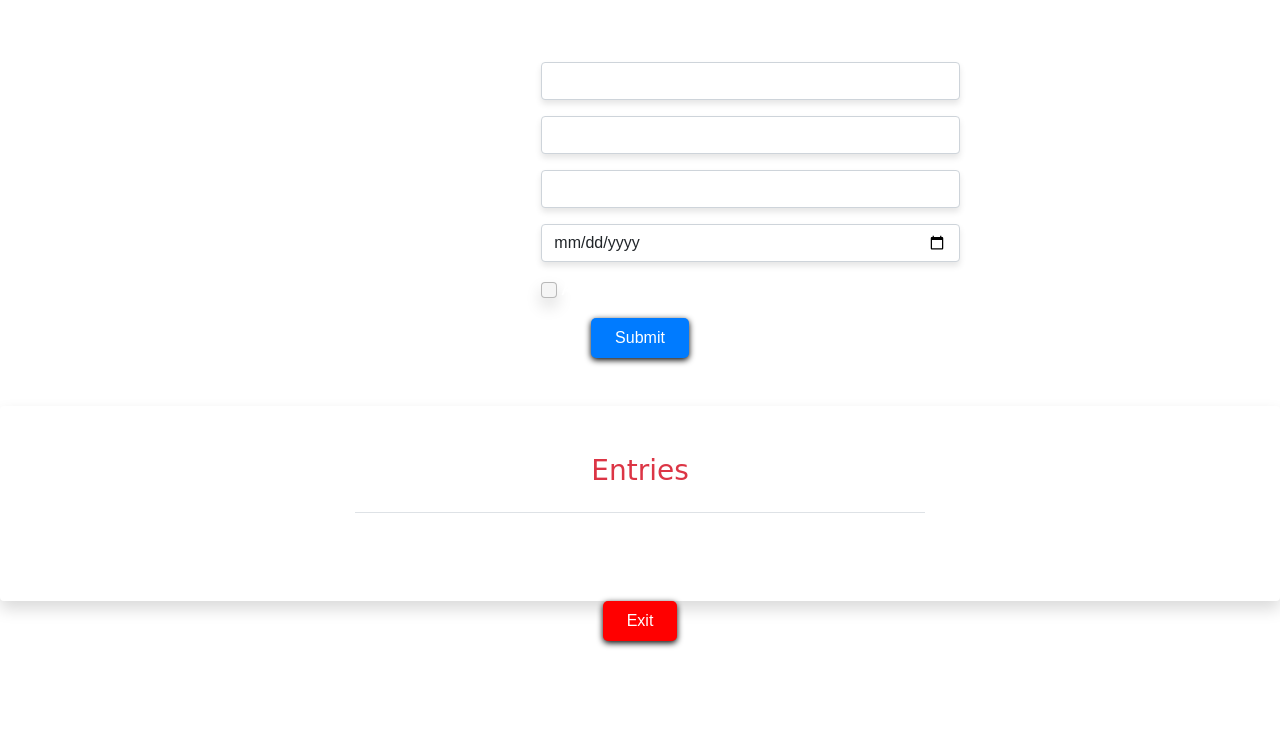
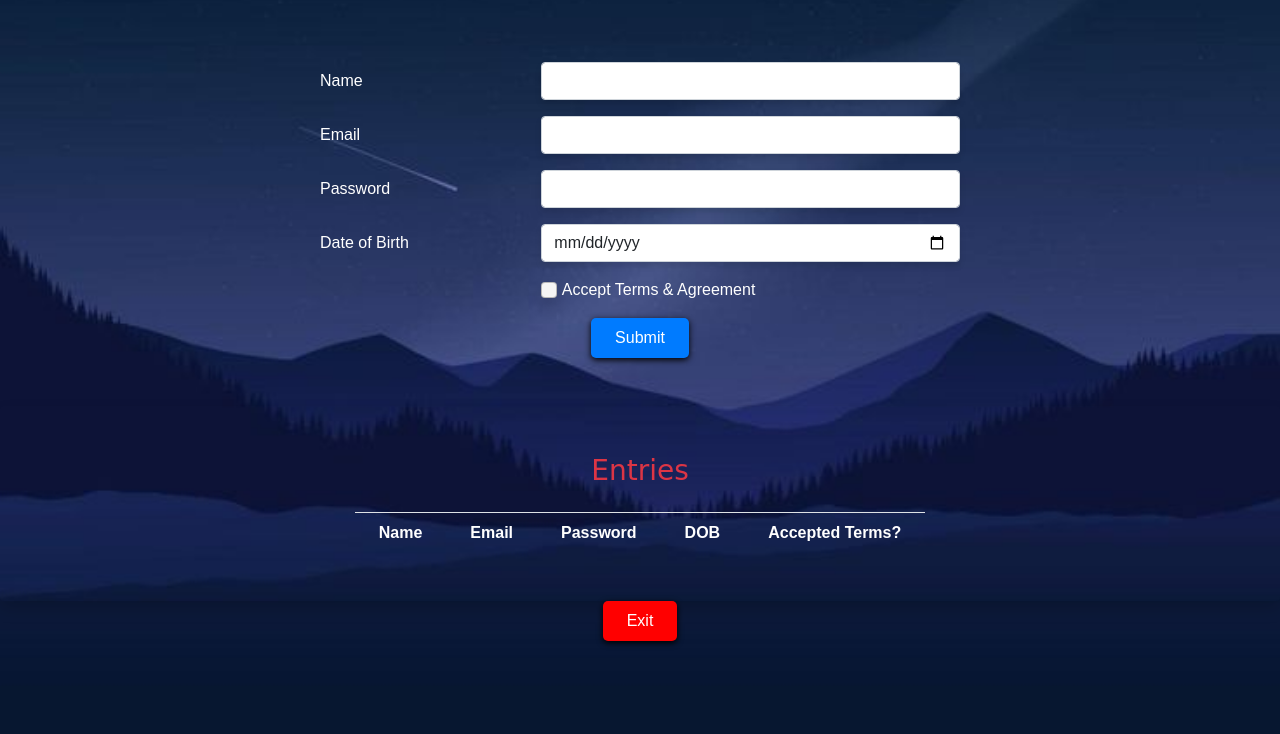
Before and after one commit to noorulameen17/Registration-Form, a plain HTML site: page app/page.html in a window 1280 px wide. Shown: the part 66-800 px from the top of the page. Drawn offline with nearby package versions, Linux system fonts and the light colour scheme; the site is published under a folder, as on GitHub Pages, so addresses that start at the root find nothing; a web font is replaced by a local one.

Commit message:
final changes

```diff
--- a/app/page.html
+++ b/app/page.html
@@ -17,7 +17,7 @@
 
     <style>
       body {
-        background-image: url('/pint.jpg');
+        background-image: url('../pint.jpg');
         background-size: cover;
         background-position: center;
         background-attachment: fixed;
```
Also changed, not shown: index.html (+1 -1 lines).
